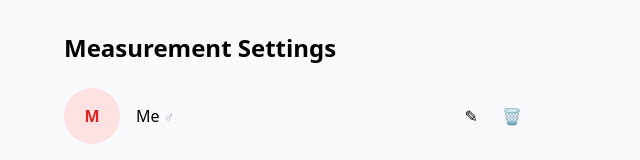
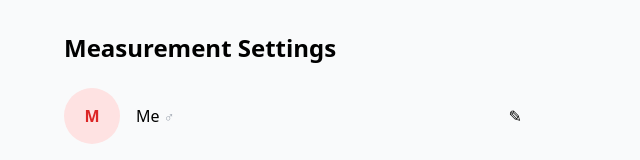
Before and after one commit to chandana819/Measurement_frontend, a React (Vite) app: page / in a window 1280 px wide. Shown: the top 160 px of the page, without its empty margins (0-640 px from the left). Built offline with nearby package versions, Linux system fonts and the light colour scheme; the HTML template or start-up script is replaced by a standard one.

Commit message:
Guard: prevent deleting primary profile by hiding Delete for 'Me'

```diff
--- a/src/components/ProfileItem.jsx
+++ b/src/components/ProfileItem.jsx
@@ -23,9 +23,12 @@ export default function ProfileItem({ profile, onEdit, onDelete }) {
         <button onClick={onEdit} className="p-2 rounded-full hover:bg-gray-100">
           ✎
         </button>
+        {/* Do not render Delete for the primary profile */}
+        {!isPrimary && (
           <button onClick={onDelete} className="p-2 rounded-full hover:bg-gray-100 text-red-500">
             🗑
           </button>
+        )}
       </div>
     </div>
   )
```
